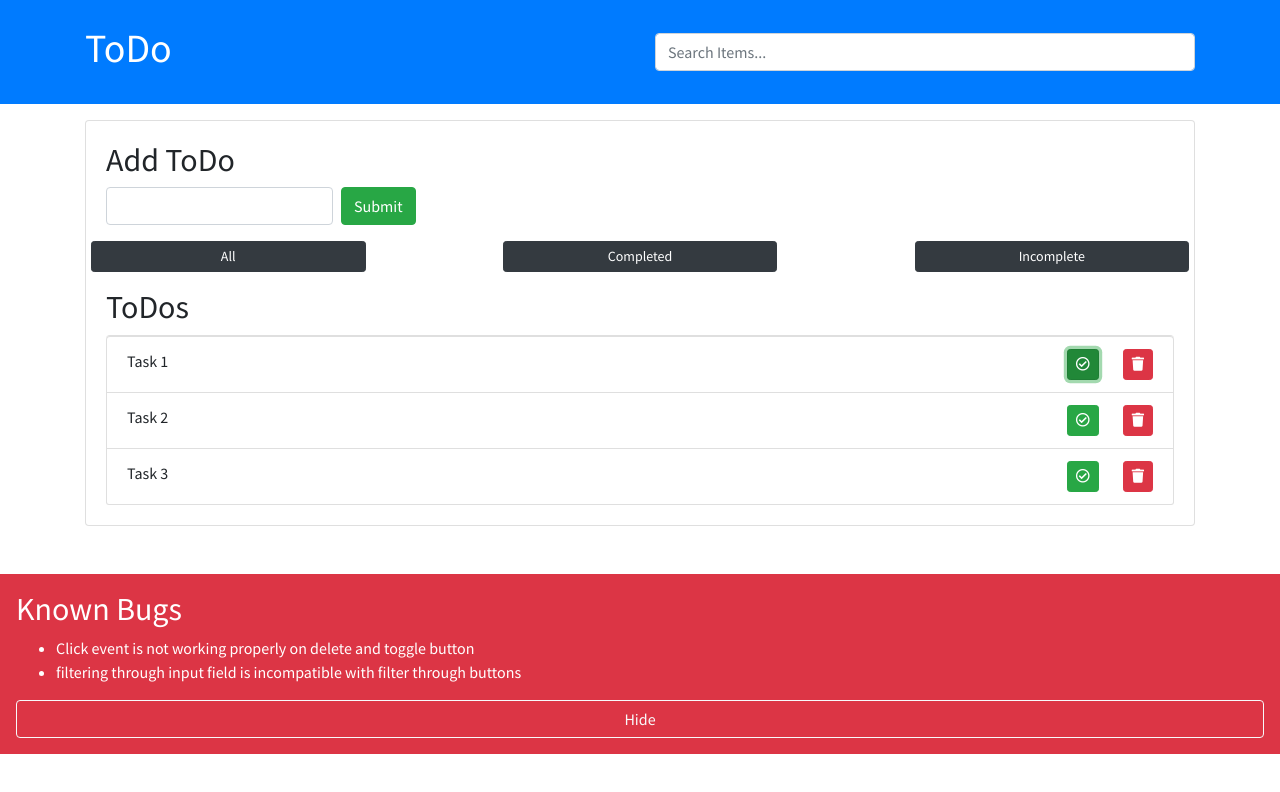
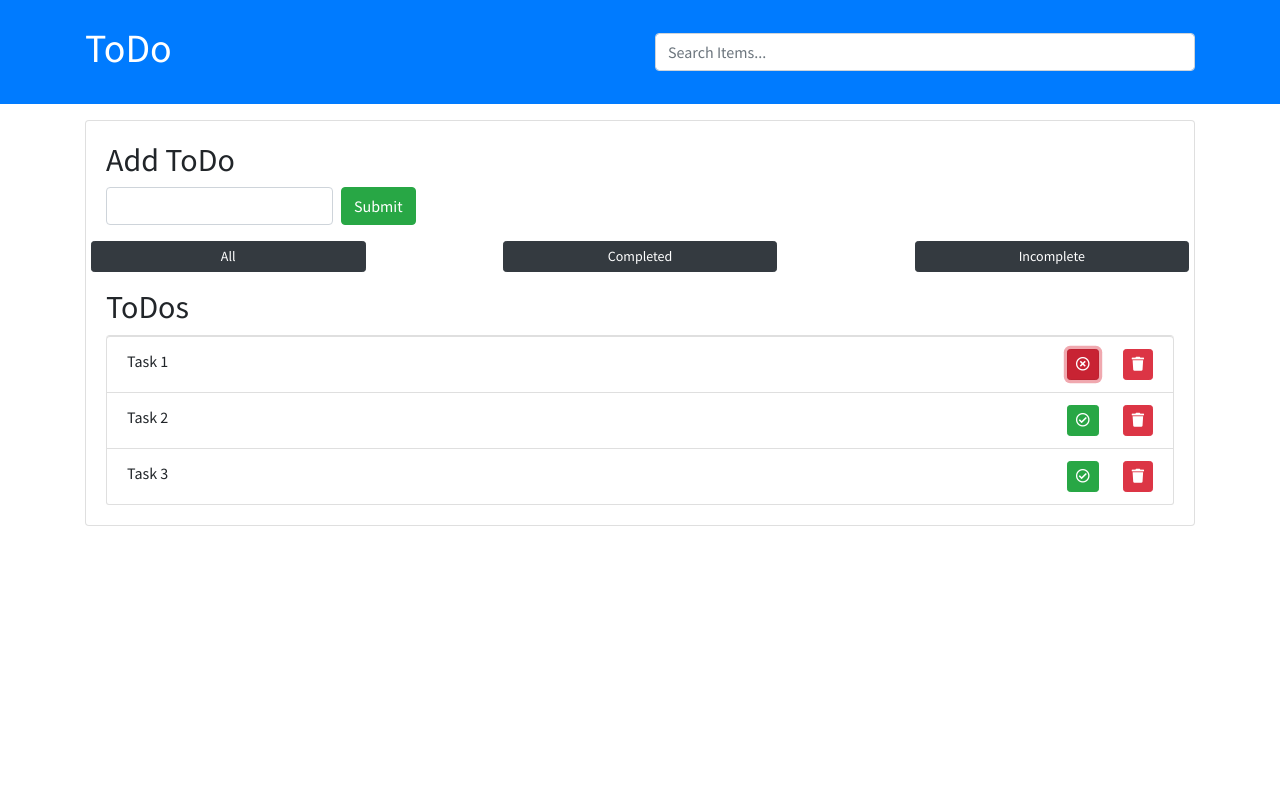
Before and after one commit to bigyank/bigyank.github.io, a plain HTML site: page todo/index.html in a window 1280 px wide. Both pictures are taken after a click on the button 1082 px from the left and 364 px from the top of the page. Drawn offline with Linux system fonts and the light colour scheme.

Commit message:
bug fixes

```diff
--- a/todo/css/styles.css
+++ b/todo/css/styles.css
@@ -3,3 +3,16 @@
 body {
     font-family: 'Source Sans Pro', sans-serif;
 }
+
+
+
+
+footer {
+    position: fixed;
+    left: 0;
+    bottom: 0;
+    width: 100%;
+    background-color: red;
+    color: white;
+    text-align: center;
+}
--- a/todo/index.html
+++ b/todo/index.html
@@ -27,7 +27,7 @@
         </div>
       </div>
     </header>
-    <div class="container">
+    <div class="container main">
       <div id="main" class="card card-body">
         <h2 class="title">Add ToDo</h2>
         <form id="addForm" class="form-inline mb-3">
@@ -81,19 +81,6 @@
       </div>
     </div>
 
-    <div class="bg-danger p-3 mt-5 text-white" id="hide-content">
-      <h2>Known Bugs</h2>
-      <ul>
-        <li>Click event is not working properly on delete and toggle button</li>
-        <li>
-          filtering through input field is incompatible with filter through
-          buttons
-        </li>
-      </ul>
-      <button class="btn btn-block btn-outline-light" id="btn-hide">
-        Hide
-      </button>
-    </div>
     <script src="./javascript/main.js"></script>
   </body>
 </html>
--- a/todo/javascript/main.js
+++ b/todo/javascript/main.js
@@ -9,7 +9,7 @@ const addToDo = (e) => {
   const todoList = document.getElementById("items");
 
   const newItem = document.createElement("li");
-  newItem.className = "list-group-item";
+  newItem.className = "list-group-item undone";
 
   newItem.textContent = newToDo;
 
@@ -47,17 +47,24 @@ form.addEventListener("submit", addToDo);
 // get all delete buttons and listen to click
 
 const removeItem = (e) => {
-  if (e.target.classList.contains("delete")) {
+  const btn = e.target.classList;
+  if (btn.contains("delete") || btn.contains("fa-trash")) {
     if (confirm("Are you sure?")) {
       const li = e.target.parentElement;
+
+      if (btn.contains("fa-trash")) {
+        const parentli = li.parentElement;
+        return parentli.remove();
+      }
       li.remove();
     }
   }
 
   // toggle todostate
 
-  if (e.target.classList.contains("toggle")) {
+  if (btn.contains("toggle")) {
     const icon = e.target.children[0];
+
     icon.classList.toggle("fa-check-circle");
     icon.classList.toggle("fa-times-circle");
 
@@ -67,6 +74,18 @@ const removeItem = (e) => {
 
     e.target.classList.toggle("btn-danger");
     e.target.classList.toggle("btn-success");
+  }
+
+  if (btn.contains("far")) {
+    btn.toggle("fa-check-circle");
+    btn.toggle("fa-times-circle");
+    const button = e.target.parentElement;
+    button.classList.toggle("btn-danger");
+    button.classList.toggle("btn-success");
+
+    const li = button.parentElement;
+    li.classList.toggle("undone");
+    li.classList.toggle("done");
   }
 };
 
@@ -108,7 +127,6 @@ function hideList(keyword) {
 }
 
 function hideListRadio(keyword) {
-  console.log(keyword);
   const allList = document.querySelectorAll("li");
   Array.from(allList).map((li) => {
     const allClass = Array.from(li.classList);
```
